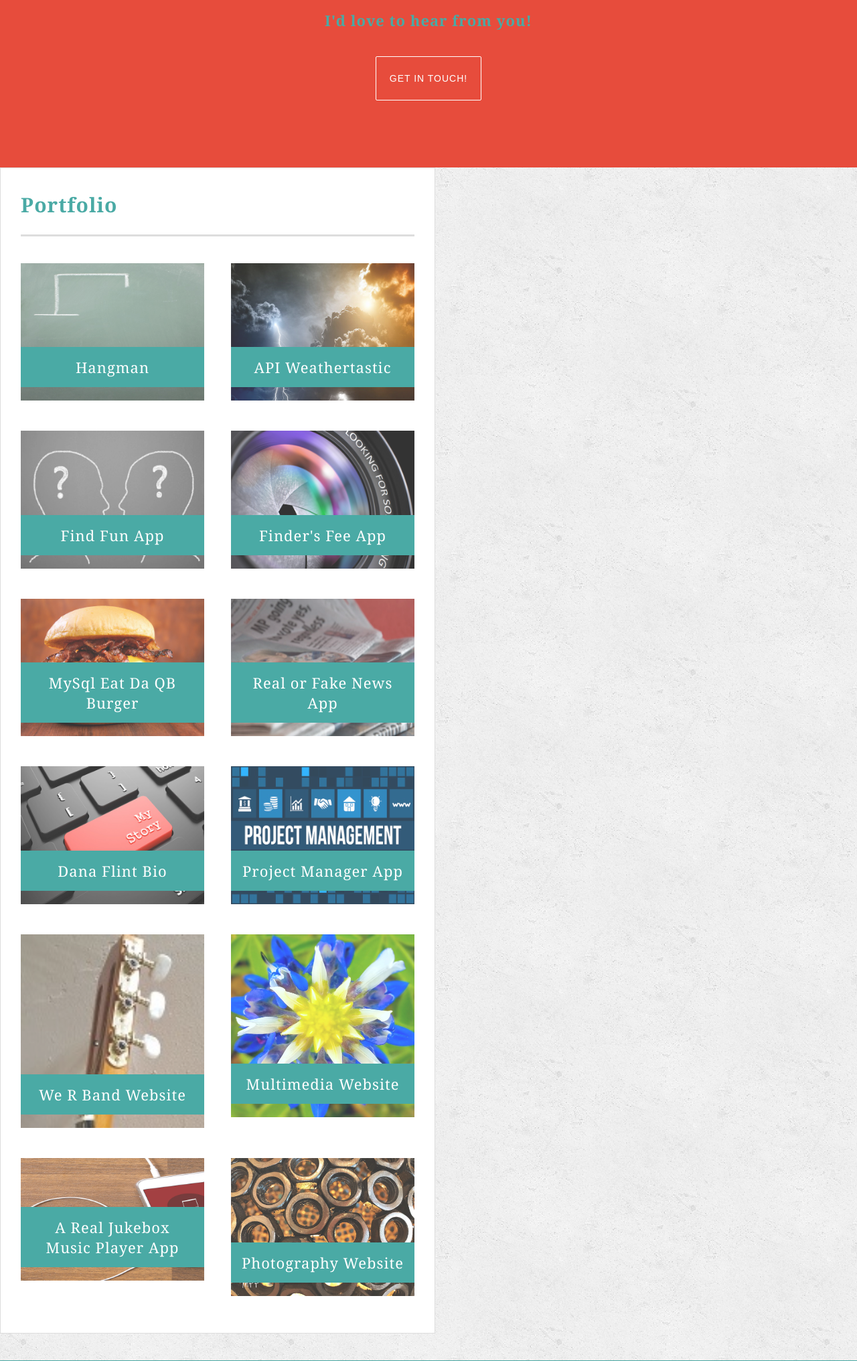
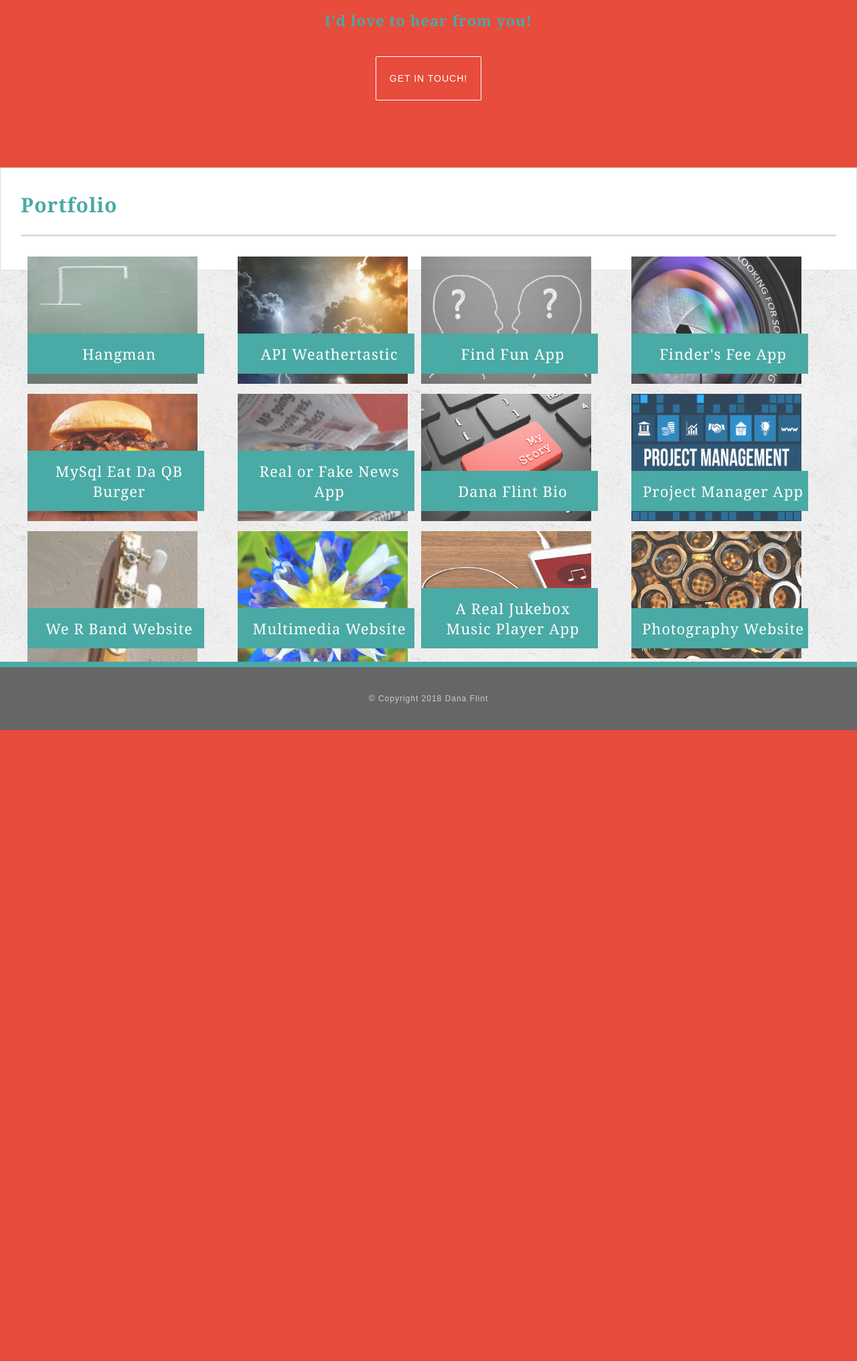
Before and after one commit to DFlint1/portfolio, a PHP site: page / in a window 1280 px wide. Shown: the part 2754-4786 px from the top of the page at 67% size. After the commit the page ends 3844 px from the top, so only its background shows below. Run offline with PHP 8.4, Linux system fonts and the light colour scheme; some libraries are stand-ins or nearby versions.

Commit message:
added reset.css

```diff
--- a/assets/css/style.css
+++ b/assets/css/style.css
@@ -155,8 +155,8 @@ h3,
     padding: 30px;
     margin: 0 0 40px 0;
     width: 100%;
-    max-width: 650px;
-    float: left;
+    /*max-width: 650px;*/
+    float: none;
     border: 1px solid #ddd;
 }
 
@@ -169,6 +169,9 @@ h3,
     position: relative;
     float: left;
     margin: 20px 0 25px;
+    margin: auto;
+    height: 205px;
+    padding: 10px;
 }
 
 .work:nth-child(even) {
@@ -179,6 +182,7 @@ h3,
     width: 100%;
     border: 0 none;
     opacity: .8;
+
 }
 
 .work h3 {
@@ -193,13 +197,15 @@ h3,
     line-height: 30px;
     margin-bottom: 0;
     font-weight: 300;
+
+    margin: inherit;
 }
 
 .auth-image {
     height: auto;
     margin-top: 10px;
     float: left;
-    margin-right: 25px;
+    margin-right: 10px;
 }
 
 
--- a/index.html
+++ b/index.html
@@ -4,7 +4,7 @@
 	<title>My Portfolio</title>
 
 	<meta name="viewport" content="width=device-width, initial-scale=1">
-
+	<link rel="stylesheet" type="text/css" href="assets/css/reset.css">
 	<link rel="stylesheet" type="text/css" href="css/superslides.css">
 	<link rel="stylesheet" type="text/css" href="css/owl.carousel.min.css">
 	<link rel="stylesheet" href="https://maxcdn.bootstrapcdn.com/bootstrap/4.0.0/css/bootstrap.min.css" integrity="sha384-Gn5384xqQ1aoWXA+058RXPxPg6fy4IWvTNh0E263XmFcJlSAwiGgFAW/dAiS6JXm" crossorigin="anonymous">
@@ -327,7 +327,7 @@
 				<h3>We R Band Website</h3>
 			</div>
 			<div class="work">
-				<img src="assets/images/slide-06.jpg" onclick="location.href= 'https://protected-refuge-77291.herokuapp.com/'" alt="Multimedia Website">
+				<img src="assets/images/slide-06.jpg" onclick="location.href= 'https://crafteaphotography.herokuapp.com/'" alt="Multimedia Website">
 
 				<h3>Multimedia Website</h3>
 			</div>
```
